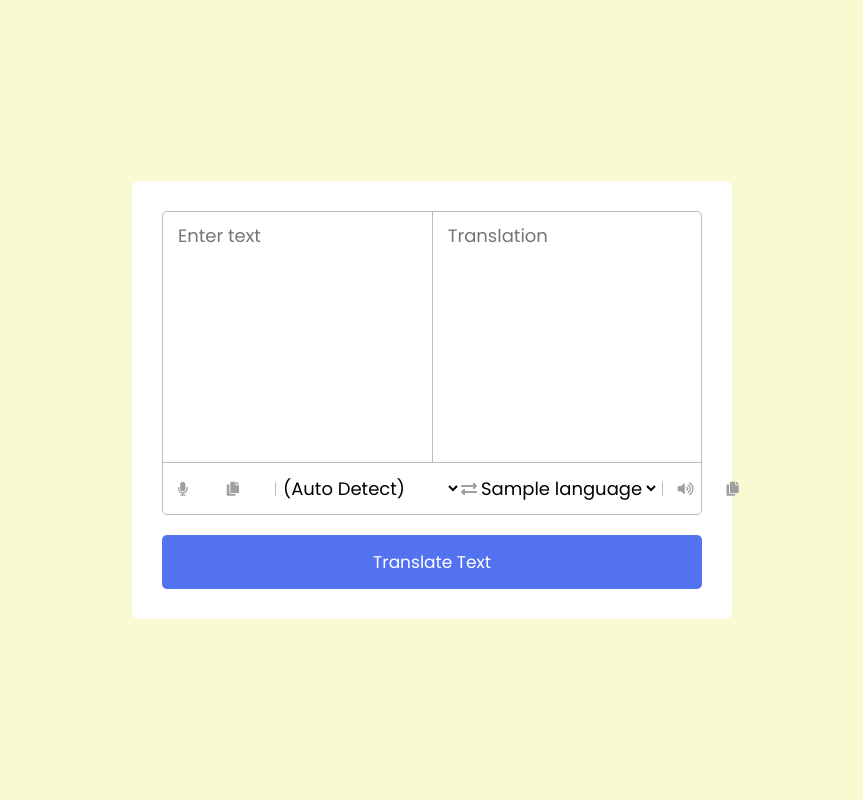
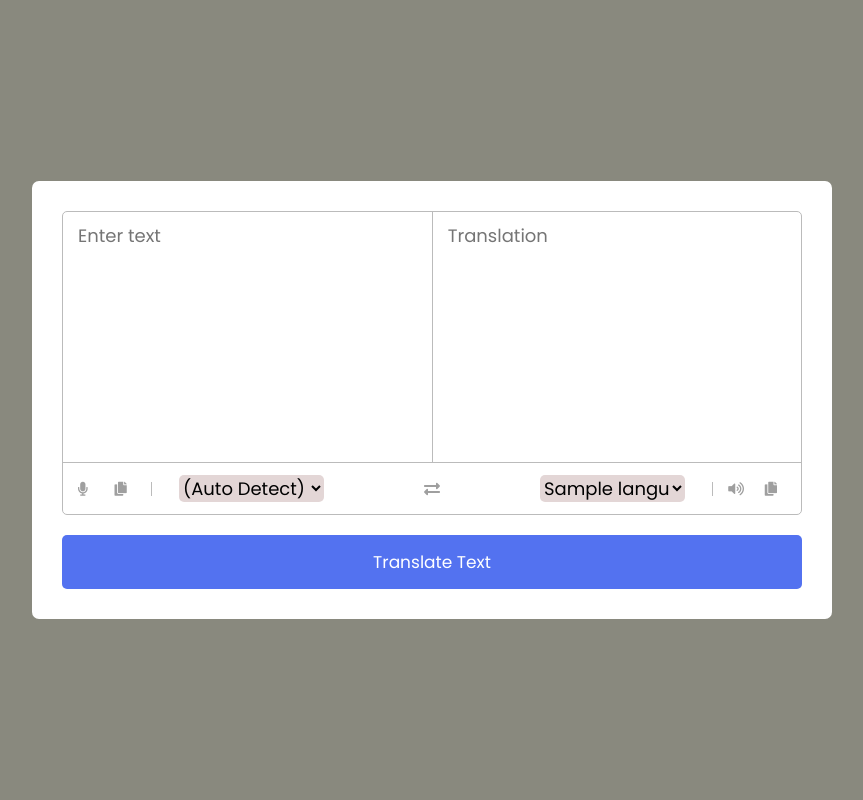
Before and after one commit to abel-b-degu/Voice-Versa, a Flask app: template templates/index.html in a window 1280 px wide. Shown: the whole page, without its empty margins (208-1071 px from the left). Run offline with Flask 3, Linux system fonts and the light colour scheme; the template is opened without the code that fills it: most values are stand-ins (such as "Sample title", 1, 10 or a date in 2020); some libraries are stand-ins or nearby versions.

Commit message:
fixed front end CSS

```diff
--- a/static/style.css
+++ b/static/style.css
@@ -1,3 +1,4 @@
+@import url("https://fonts.googleapis.com/css2?family=Poppins:Wght@400;500;600");
 * {
     margin: 0;
     padding: 0;
@@ -10,7 +11,7 @@ body{
     align-items: center;
     justify-content: center;
     min-height: 100vh;
-    background: lightgoldenrodyellow;
+    background: rgb(137, 137, 126);
 }
 .wrapper{
     border-radius: 5px;
@@ -18,7 +19,7 @@ body{
 
 }
 .container{
-    width: 600px;
+    width: 800px;
     background: #fff;
     border-radius: 7px;
     padding: 30px;
@@ -56,7 +57,7 @@ body{
     border-left: 1px solid #bbb;
     padding-left: 15px;
 }
-.controls{
+.controls {
     list-style: none;
     display: flex;
     align-items: center;
@@ -64,20 +65,21 @@ body{
     justify-content: space-between;
     width: 100%;
 }
+
 .controls .exchange{
     color: #9f9f9f;
     font-size: 16px;
     cursor: pointer;
-    padding-left: 0px 0px;
+    padding: 0;
 }
 .controls .exchange li{
     color: #9f9f9f;
     font-size: 16px;
     cursor: pointer;
-    padding-right: 12px;
+    padding-right: 8px;
 }
 .controls .icons{
-    width: 38%;
+    width: 34%;
 }
 .controls .icons i{
     width: 50px;
@@ -89,7 +91,10 @@ body{
     border: none;
     outline: none;
     font-size: 18px;
-    background: none;
+    background-color: #e3d6d6;
+    cursor: pointer;
+    border-radius: 5px;
+    width: 145px;
 }
 .container button{
     width: 100%;
--- a/templates/index.html
+++ b/templates/index.html
@@ -4,7 +4,8 @@
     <meta charset="UTF-8">
     <meta name="viewport" content="width=device-width, initial-scale=1.0">
     <title>VoiceVersa</title>
-    <link rel="stylesheet" href="{{ url_for('static', filename='style.css') }}">
+    <!-- <link rel="stylesheet" href="{{ url_for('static', filename='style.css') }}"> -->
+    <link rel="stylesheet" href="../static/style.css">
     <link rel="stylesheet" href="https://cdnjs.cloudflare.com/ajax/libs/font-awesome/5.15.3/css/all.min.css"/>
     <link rel="preconnect" href="https://fonts.googleapis.com">
     <link rel="preconnect" href="https://fonts.gstatic.com" crossorigin>
```
